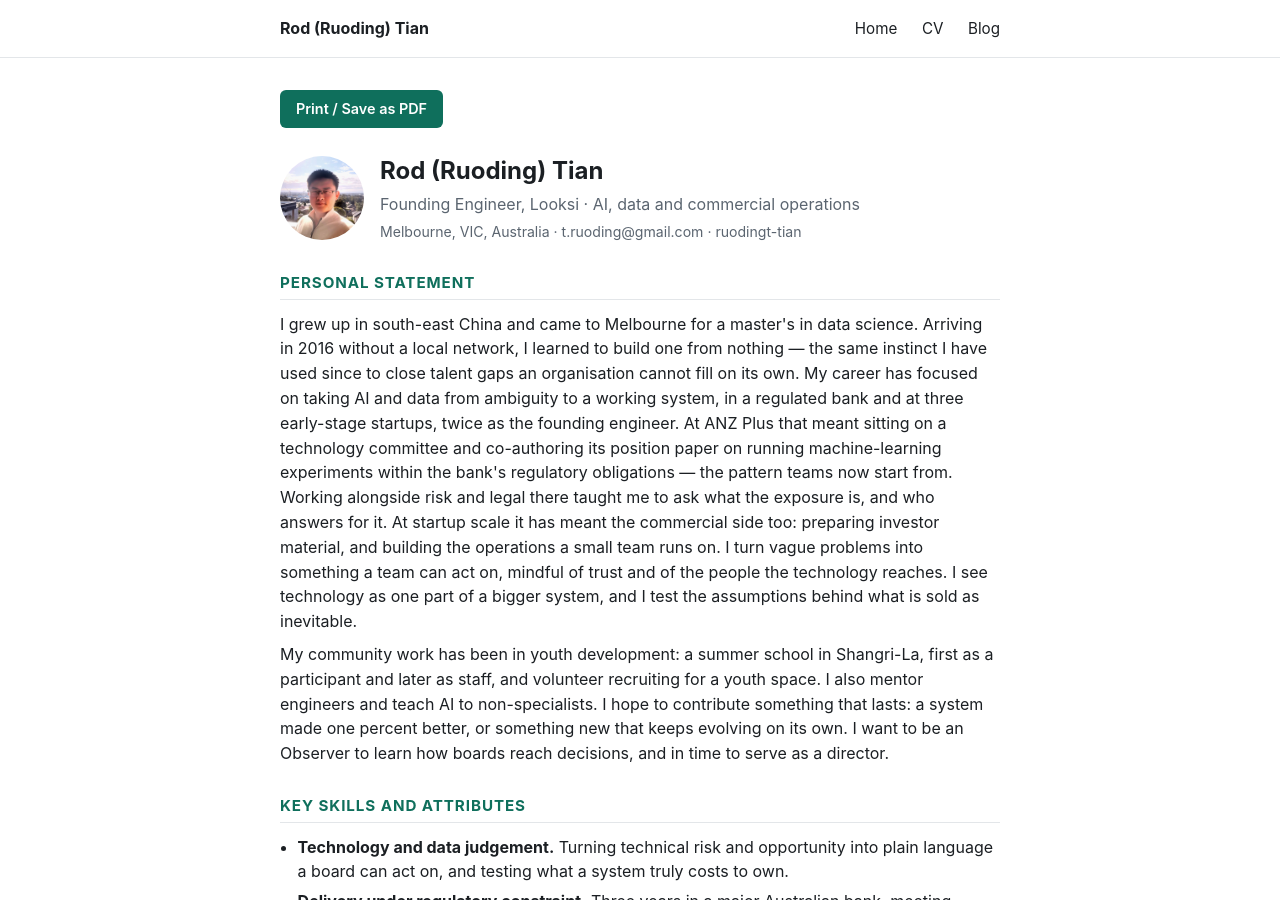
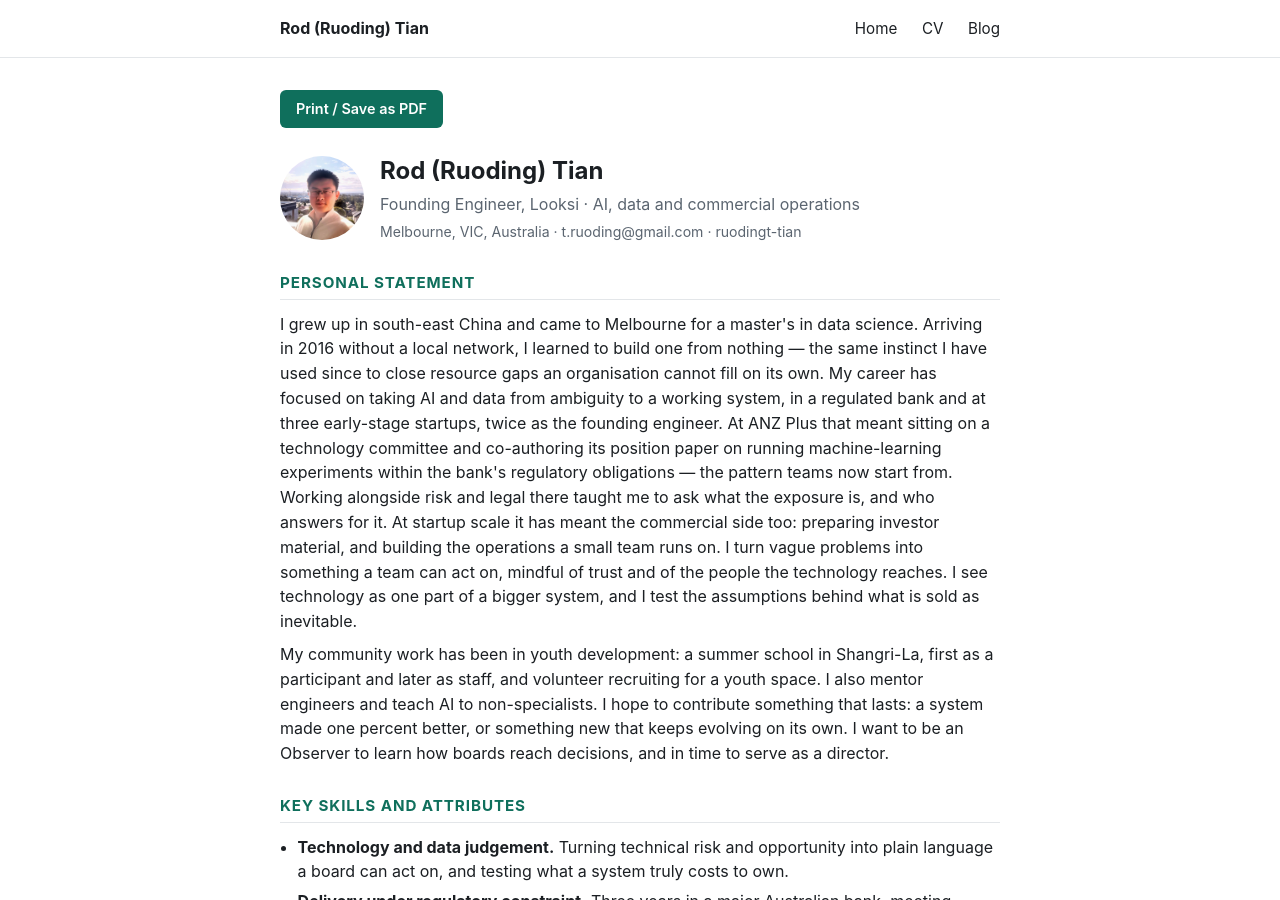
Before and after one commit to ruodingt/ruodingt.github.io, a Jekyll site: the page built from cv/index.md, in a window 1280 px wide and 900 px high. Built offline with Jekyll 4.4.1, drawn with Linux system fonts in a browser that asks for light colours.

Commit message:
Say resource gaps, not talent gaps
What gets brought in - advisors, a partner, a vendor, volunteers - is
broader than talent; "resource" covers the range, "talent" implied only
headcount.

Co-Authored-By: Claude Opus 4.8 <noreply@anthropic.com>

```diff
--- a/_data/cv.yml
+++ b/_data/cv.yml
@@ -13,7 +13,7 @@ linkedin: "https://www.linkedin.com/in/ruodingt-tian/"
 # words, at the top, covering who you are, professional value, community
 # connection, and values/motivation.
 statement:
-  - "I grew up in south-east China and came to Melbourne for a master's in data science. Arriving in 2016 without a local network, I learned to build one from nothing &mdash; the same instinct I have used since to close talent gaps an organisation cannot fill on its own. My career has focused on taking AI and data from ambiguity to a working system, in a regulated bank and at three early-stage startups, twice as the founding engineer. At ANZ Plus that meant sitting on a technology committee and co-authoring its position paper on running machine-learning experiments within the bank's regulatory obligations &mdash; the pattern teams now start from. Working alongside risk and legal there taught me to ask what the exposure is, and who answers for it. At startup scale it has meant the commercial side too: preparing investor material, and building the operations a small team runs on. I turn vague problems into something a team can act on, mindful of trust and of the people the technology reaches. I see technology as one part of a bigger system, and I test the assumptions behind what is sold as inevitable."
+  - "I grew up in south-east China and came to Melbourne for a master's in data science. Arriving in 2016 without a local network, I learned to build one from nothing &mdash; the same instinct I have used since to close resource gaps an organisation cannot fill on its own. My career has focused on taking AI and data from ambiguity to a working system, in a regulated bank and at three early-stage startups, twice as the founding engineer. At ANZ Plus that meant sitting on a technology committee and co-authoring its position paper on running machine-learning experiments within the bank's regulatory obligations &mdash; the pattern teams now start from. Working alongside risk and legal there taught me to ask what the exposure is, and who answers for it. At startup scale it has meant the commercial side too: preparing investor material, and building the operations a small team runs on. I turn vague problems into something a team can act on, mindful of trust and of the people the technology reaches. I see technology as one part of a bigger system, and I test the assumptions behind what is sold as inevitable."
   - "My community work has been in youth development: a summer school in Shangri-La, first as a participant and later as staff, and volunteer recruiting for a youth space. I also mentor engineers and teach AI to non-specialists. I hope to contribute something that lasts: a system made one percent better, or something new that keeps evolving on its own. I want to be an Observer to learn how boards reach decisions, and in time to serve as a director."
 
 attributes:
```
